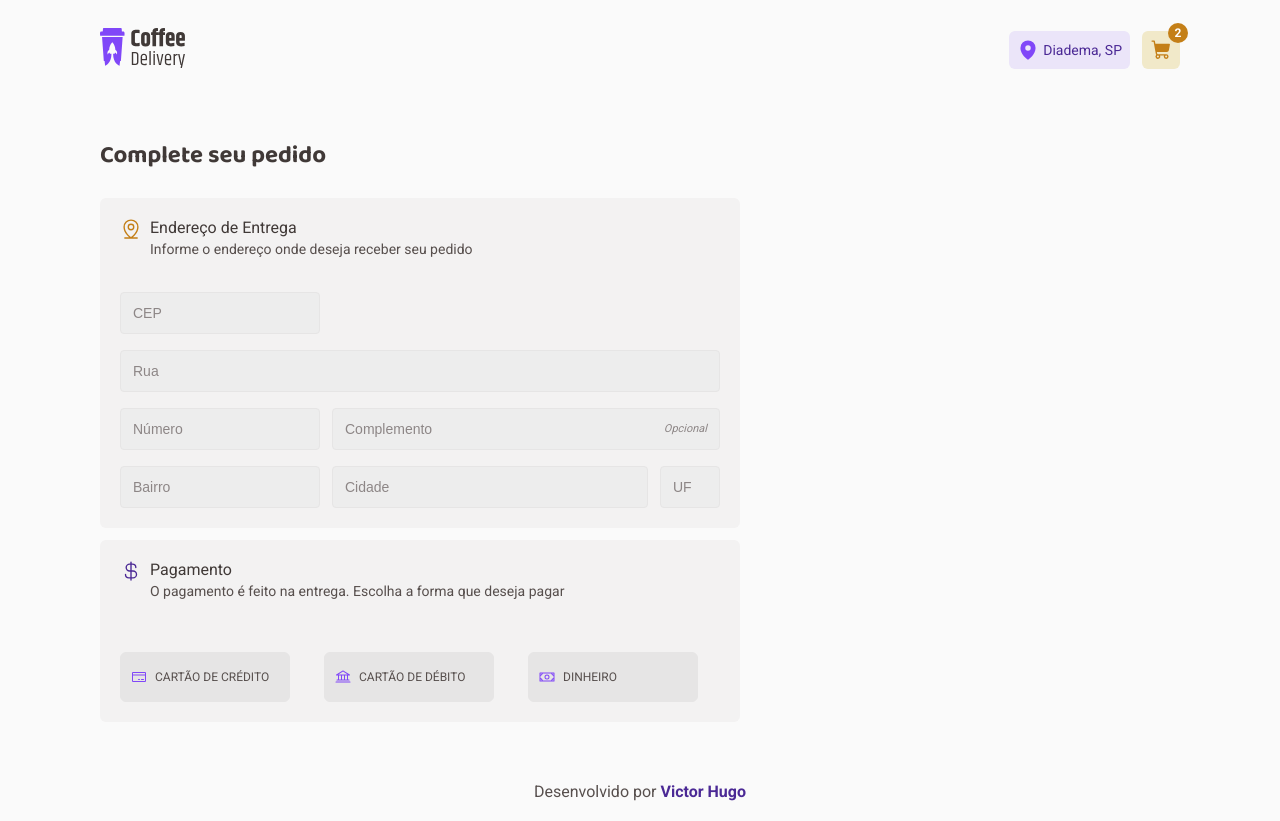
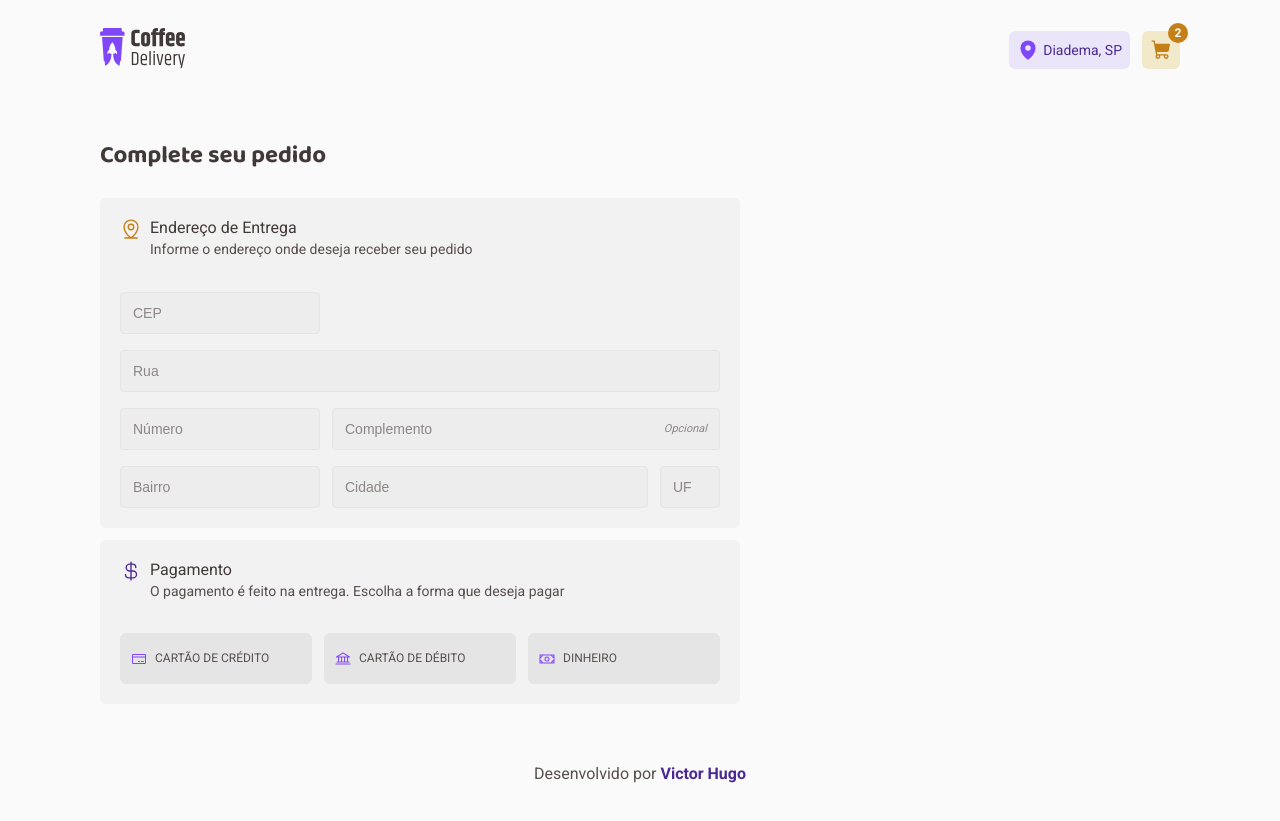
Before and after one commit to vctrhugoop/coffee-delivery, a React (Vite) app: page /checkout-order in a window 1280 px wide. Built offline with nearby package versions, Linux system fonts and the light colour scheme.

Commit message:
🌈 style: adjusts position and sizes

```diff
--- a/src/pages/CheckoutOrder/components/CheckoutOrderForm/styles.ts
+++ b/src/pages/CheckoutOrder/components/CheckoutOrderForm/styles.ts
@@ -44,22 +44,24 @@ export const AddressesFormContainer = styled.div`
 
 export const PaymentMethodOptionsContainer = styled.div`
   display: grid;
-  grid-template-columns: 1fr 1fr;
+  grid-template-columns: repeat(2, 1fr);
   gap: 1.2rem;
 
   @media screen and (min-width: 768px) {
-    display: flex;
-    flex-direction: row;
-    justify-content: space-between;
+    grid-template-columns: repeat(3, 1fr);
   }
 `;
 
 export const PaymentMethodInputContainer = styled.div`
-  width: 100%;
+  display: flex;
 
   input {
     visibility: hidden;
     appearance: none;
+  }
+
+  label {
+    width: 100%;
   }
 
   input:checked + label div {
@@ -77,10 +79,7 @@ export const ContentContainer = styled.div`
   align-items: center;
   gap: 0.8rem;
 
-  max-width: 17rem;
-  width: 100%;
-  height: 5rem;
-
+  height: 5.1rem;
   padding: 1rem;
 
   background: ${({ theme }) => theme.colors['base-button']};
@@ -101,6 +100,8 @@ export const ContentContainer = styled.div`
 
   cursor: pointer;
 
+  user-select: none;
+
   &:hover {
     background: ${({ theme }) => theme.colors['base-hover']};
   }
```
